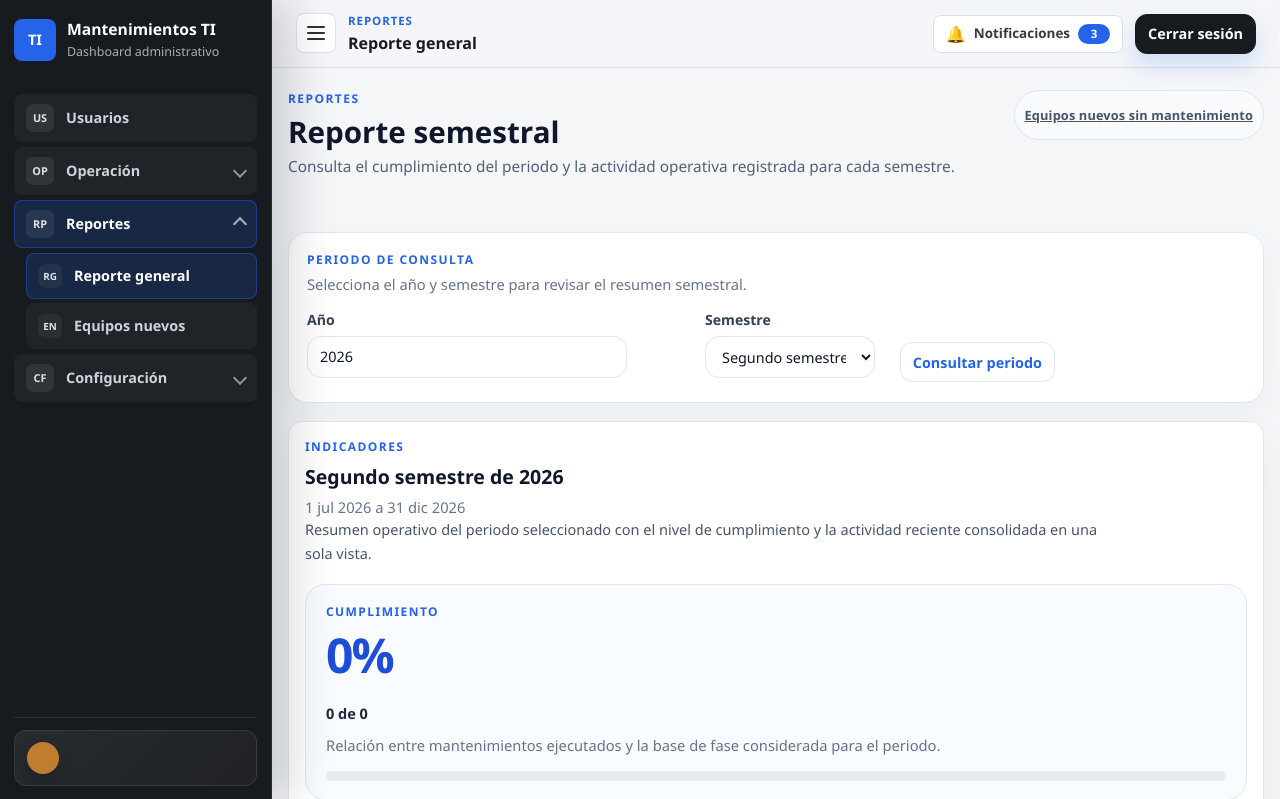
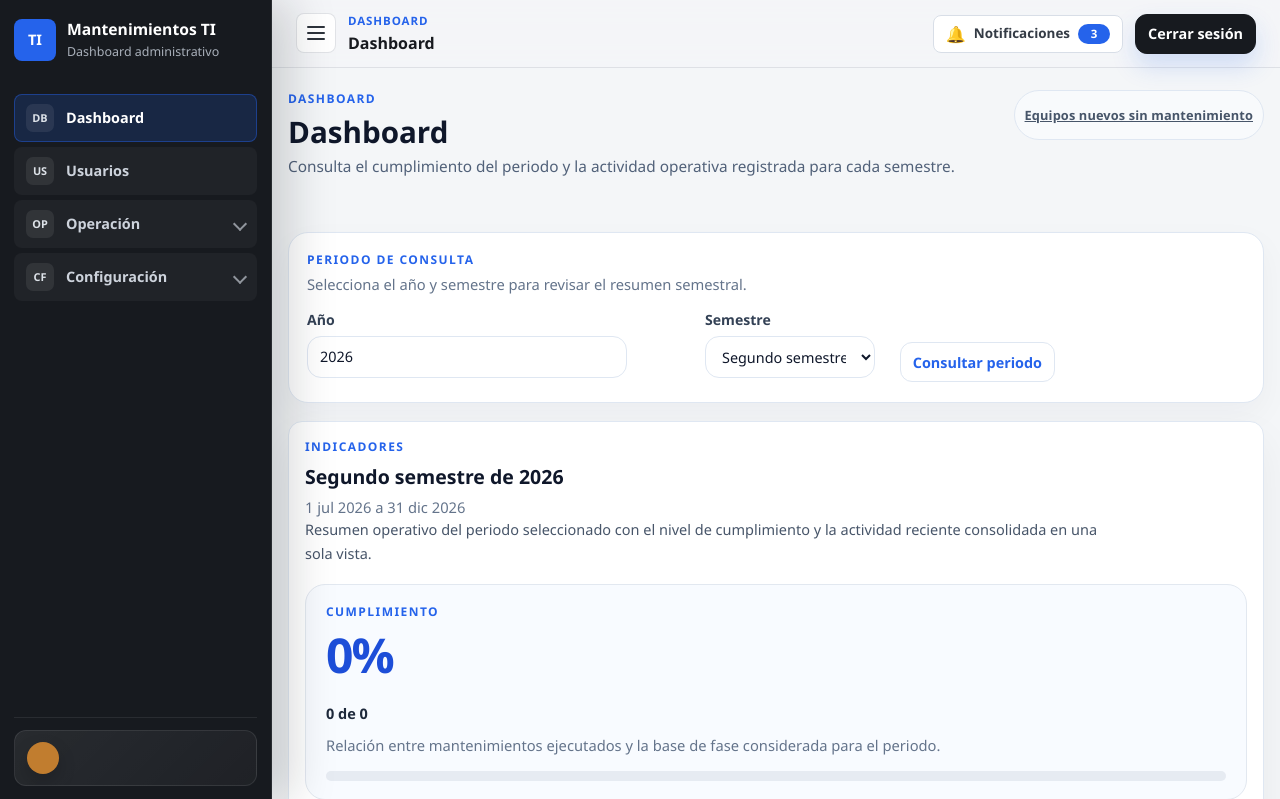
Before and after one commit to intersalud31/Mantenimientos, a Laravel app: page /panel/reportes in a window 1280 px wide. Shown: the top 799 px of the page. Run offline with Laravel 12, Linux system fonts and the light colour scheme; the visitor is signed in with stand-in values (Sample User, id 1); data that the repository does not hold is empty.

Commit message:
modulo dashboard hecho, siguen las tarjetas interactivas

```diff
--- a/app/Http/Controllers/AuthController.php
+++ b/app/Http/Controllers/AuthController.php
@@ -16,7 +16,7 @@ class AuthController extends Controller
     public function create(): View|RedirectResponse
     {
         if (auth()->check()) {
-            return redirect()->route('panel.proximos');
+            return redirect()->route('panel');
         }
 
         return view('auth.login');
@@ -73,7 +73,7 @@ class AuthController extends Controller
             report($exception);
         }
 
-        return redirect()->route('panel.proximos');
+        return redirect()->route('panel');
     }
 
     public function destroy(Request $request): RedirectResponse
--- a/app/Http/Controllers/PanelController.php
+++ b/app/Http/Controllers/PanelController.php
@@ -43,7 +43,7 @@ class PanelController extends Controller
             'semestre' => (int) ($periodo['semestre'] ?? ((int) date('n') <= 6 ? 1 : 2)),
         ]);
 
-        return redirect()->route('panel.proximos', $query);
+        return redirect()->route('panel.reportes', $query);
     }
 
     public function reportes(Request $request, MantenimientoRepository $repo, SemestreService $semestreService): View
--- a/resources/views/panel/partials/topbar-saas.blade.php
+++ b/resources/views/panel/partials/topbar-saas.blade.php
@@ -33,6 +33,12 @@
     $sidebarEntries = [
         [
             'type' => 'link',
+            'label' => 'Dashboard',
+            'route' => 'panel.reportes',
+            'icon' => 'DB',
+        ],
+        [
+            'type' => 'link',
             'label' => 'Usuarios',
             'route' => 'panel.usuarios',
             'icon' => 'US',
@@ -45,15 +51,6 @@
                 ['label' => 'Pr&oacute;ximos', 'route' => 'panel.proximos', 'icon' => 'PX'],
                 ['label' => 'Programados', 'route' => 'panel.programados', 'icon' => 'PG'],
                 ['label' => 'Ejecutados', 'route' => 'panel.hechos', 'icon' => 'HE'],
-            ],
-        ],
-        [
-            'type' => 'group',
-            'label' => 'Reportes',
-            'icon' => 'RP',
-            'items' => [
-                ['label' => 'Reporte general', 'route' => 'panel.reportes', 'icon' => 'RG'],
-                ['label' => 'Equipos nuevos', 'route' => 'panel.reportes.equipos-nuevos', 'icon' => 'EN'],
             ],
         ],
         [
@@ -95,7 +92,7 @@
 
 <aside class="app-sidebar" id="app-sidebar" data-app-sidebar aria-label="Navegaci&oacute;n principal del panel">
     <div class="app-sidebar-brand">
-        <a class="app-brand-link" href="{{ Route::has('panel.proximos') ? route('panel.proximos') : '#' }}" aria-label="{{ $brand }}">
+        <a class="app-brand-link" href="{{ Route::has('panel.reportes') ? route('panel.reportes') : '#' }}" aria-label="{{ $brand }}">
             <span class="app-brand-mark" aria-hidden="true">TI</span>
             <span class="app-brand-copy">
                 <strong>{{ $brand }}</strong>
--- a/resources/views/panel/reportes-equipos-nuevos.blade.php
+++ b/resources/views/panel/reportes-equipos-nuevos.blade.php
@@ -9,7 +9,7 @@
 </head>
 <body class="dashboard-modern">
     @php
-        $currentRoute = request()->route()?->getName() ?? 'panel.reportes.equipos-nuevos';
+        $currentRoute = 'panel.reportes';
     @endphp
     @include('panel.partials.topbar-saas', [
         'activeRoute' => $currentRoute,
--- a/resources/views/panel/reportes.blade.php
+++ b/resources/views/panel/reportes.blade.php
@@ -3,7 +3,7 @@
 <head>
     <meta charset="UTF-8">
     <meta name="viewport" content="width=device-width, initial-scale=1">
-    <title>Reportes</title>
+    <title>Dashboard</title>
     @include('panel.partials.dashboard-modern-styles')
     @include('panel.partials.hechos-saas-overrides')
     <style>
@@ -277,10 +277,10 @@
     @endphp
 
     <main class="wrap reportes-stack">
-        <section class="module-header" aria-label="Reportes">
+        <section class="module-header" aria-label="Dashboard">
             <div class="module-header-copy">
-                <p class="module-header-kicker">Reportes</p>
-                <h1 class="module-header-title">Reporte semestral</h1>
+                <p class="module-header-kicker">Dashboard</p>
+                <h1 class="module-header-title">Dashboard</h1>
                 <p class="module-header-subtitle">Consulta el cumplimiento del periodo y la actividad operativa registrada para cada semestre.</p>
             </div>
             <div class="reportes-module-actions">
--- a/routes/web.php
+++ b/routes/web.php
@@ -6,12 +6,12 @@ use App\Http\Controllers\PanelController;
 
 Route::get('/', function () {
     return auth()->check()
-        ? redirect()->route('panel.proximos')
+        ? redirect()->route('panel')
         : redirect()->route('login.form');
 });
 
 Route::get('/inicio', function () {
-    return redirect()->route('panel.proximos');
+    return redirect()->route('panel');
 });
 
 Route::get('/login', [AuthController::class, 'create'])->name('login.form');
```
Also changed, not shown: tests/Feature/AuthSecurityTest.php (+1 -1 lines), tests/Feature/ExampleTest.php (+3 -3 lines), tests/Feature/PanelActionFlowTest.php (+1 -1 lines), tests/Feature/PanelAuthorizationTest.php (+1 -1 lines).
